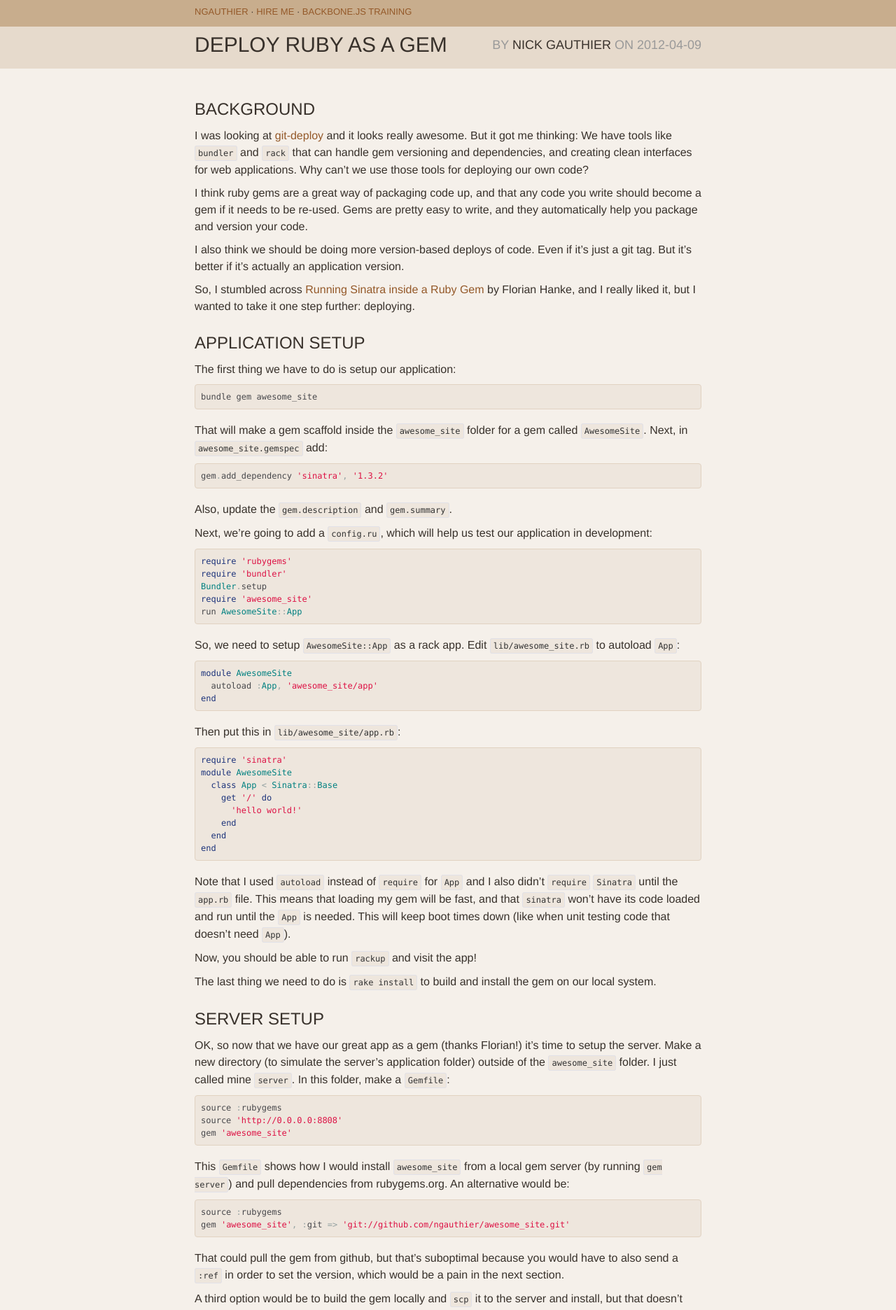
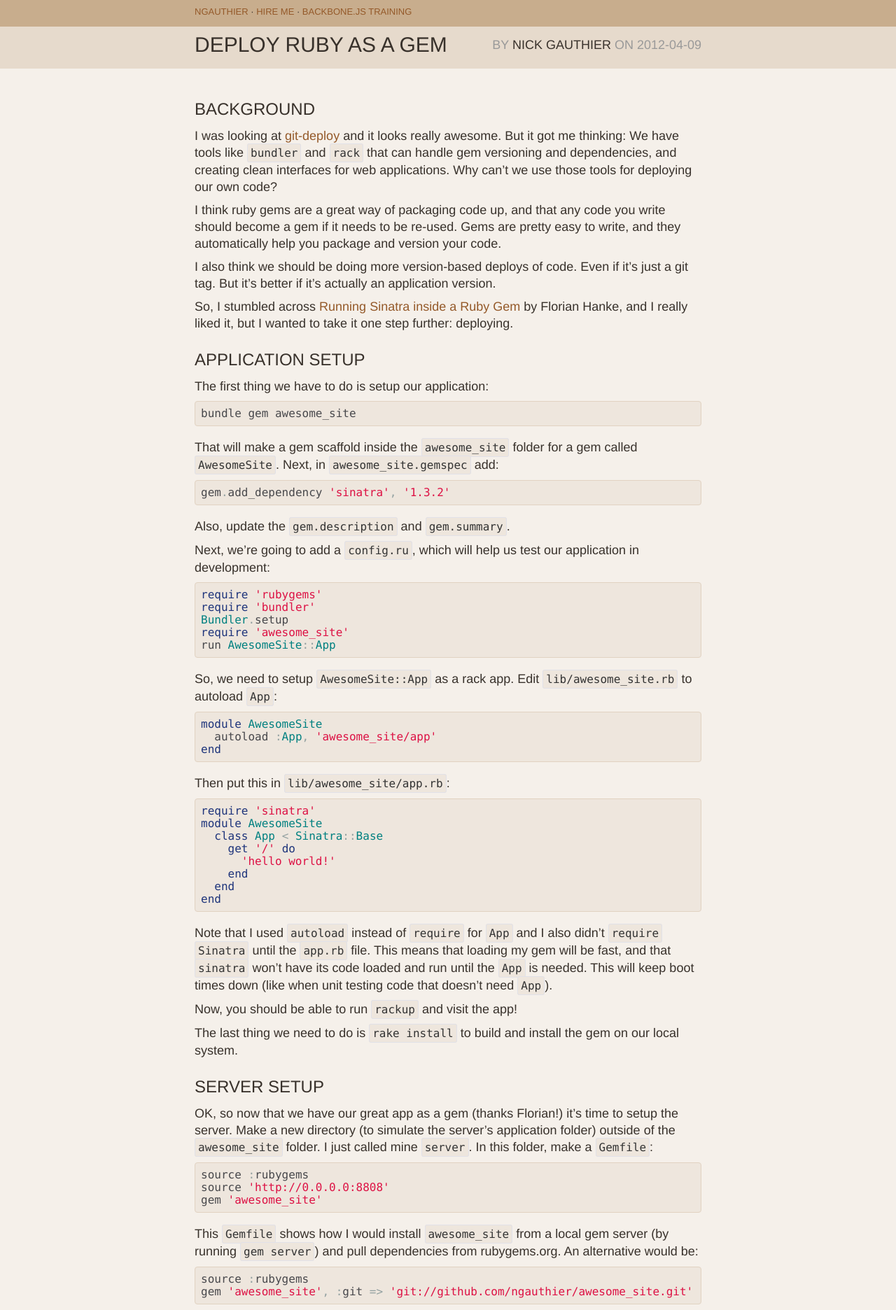
Before and after one commit to ngauthier/ngauthier.github.com, a Jekyll site: the page built from _posts/2012-04-09-deploy-ruby-as-a-gem.md, in a window 1280 px wide. Shown: the top 1872 px of the page at 70% size. Built offline with Jekyll 4.4.1, drawn with Linux system fonts in a browser that asks for light colours; Markdown is read by kramdown in place of the engine named in the settings; comment, search, counter and statistics services are not loaded.

Commit message:
bump font sizes

```diff
--- a/stylesheets/ngauthier.css
+++ b/stylesheets/ngauthier.css
@@ -39,7 +39,7 @@ article {
 }
 
 p, ol li, ul li {
-  font-size: 16px;
+  font-size: 18px;
   line-height: 24px;
 }
 
@@ -99,6 +99,7 @@ p, ol li, ul li {
 
 code, pre {
   font-family: "Inconsolata", "Bitstream Vera Sans Mono", Menlo, Monaco, "Courier New", monospace;
+  font-size: 16px;
 }
 
 code {
@@ -136,7 +137,7 @@ iframe.youtube {
 }
 
 .hire p {
-  font-size: 16px;
+  font-size: 18px;
   line-height: 30px;
 }
 
```
